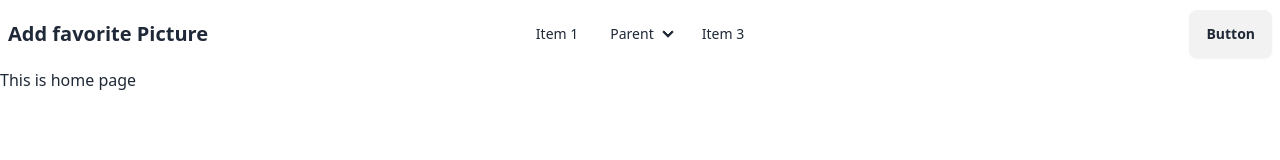
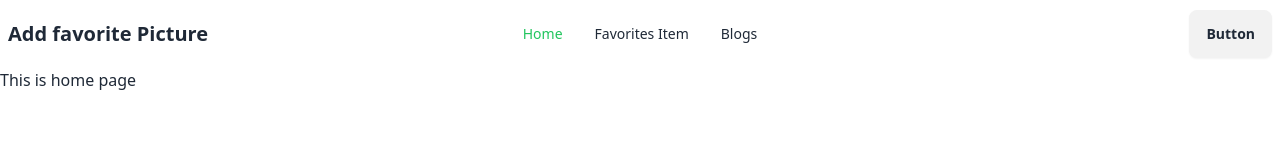
Before and after one commit to afnanhussain2002/add-fav-pic, a React (Vite) app: page / in a window 1280 px wide. Shown: the top 160 px of the page. Built offline with nearby package versions, Linux system fonts and the light colour scheme.

Commit message:
Added the navbar with main routes

```diff
--- a/src/Routes/Routes.jsx
+++ b/src/Routes/Routes.jsx
@@ -21,7 +21,7 @@ export const router = createBrowserRouter([
                 element:<MyFavItems/>
             },
             {
-                path:'blog',
+                path:'/blog',
                 element:<Blogs/>
             }
         ]
--- a/src/components/Header/navbar/Navbar.jsx
+++ b/src/components/Header/navbar/Navbar.jsx
@@ -1,10 +1,44 @@
+import { NavLink } from "react-router-dom";
 import Logo from "../Logo/Logo";
 
+const Navbar = () => {
+  const menu = (
+    <>
+    <li>
+    <NavLink
+        to="/"
+        className={({ isActive, isPending }) =>
+          isPending ? "pending" : isActive ? "text-green-500" : ""
+        }
+      >
+        Home
+      </NavLink>
+    </li>
+    <li>
 
-const Navbar = () => {
-  const menu = <>
+    <NavLink
+        to="/favorite"
+        className={({ isActive, isPending }) =>
+          isPending ? "pending" : isActive ? "text-green-500" : ""
+        }
+      >
+        Favorites Item
+      </NavLink>
+    </li>
+    <li>
+    <NavLink
+        to="/blog"
+        className={({ isActive, isPending }) =>
+          isPending ? "pending" : isActive ? "text-green-500" : ""
+        }
+      >
+        Blogs
+      </NavLink>
+    </li>
 
-  </>
+
+    </>
+  );
   return (
     <>
       <div className="navbar bg-base-100">
@@ -30,48 +64,14 @@ const Navbar = () => {
               tabIndex={0}
               className="menu menu-sm dropdown-content mt-3 z-[1] p-2 shadow bg-base-100 rounded-box w-52"
             >
-              <li>
-                <a>Item 1</a>
-              </li>
-              <li>
-                <a>Parent</a>
-                <ul className="p-2">
-                  <li>
-                    <a>Submenu 1</a>
-                  </li>
-                  <li>
-                    <a>Submenu 2</a>
-                  </li>
-                </ul>
-              </li>
-              <li>
-                <a>Item 3</a>
-              </li>
+              {menu}
             </ul>
           </div>
-          <Logo/>
+          <Logo />
         </div>
         <div className="navbar-center hidden lg:flex">
           <ul className="menu menu-horizontal px-1">
-            <li>
-              <a>Item 1</a>
-            </li>
-            <li>
-              <details>
-                <summary>Parent</summary>
-                <ul className="p-2">
-                  <li>
-                    <a>Submenu 1</a>
-                  </li>
-                  <li>
-                    <a>Submenu 2</a>
-                  </li>
-                </ul>
-              </details>
-            </li>
-            <li>
-              <a>Item 3</a>
-            </li>
+            {menu}
           </ul>
         </div>
         <div className="navbar-end">
```
